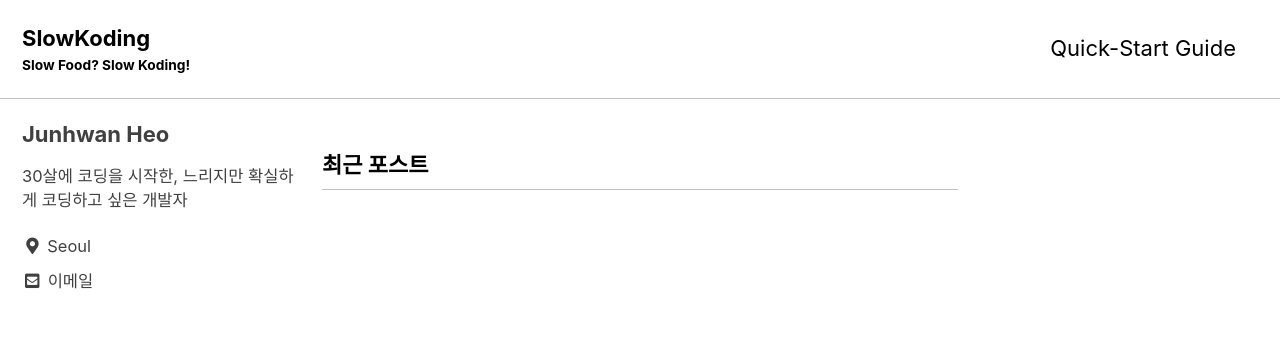
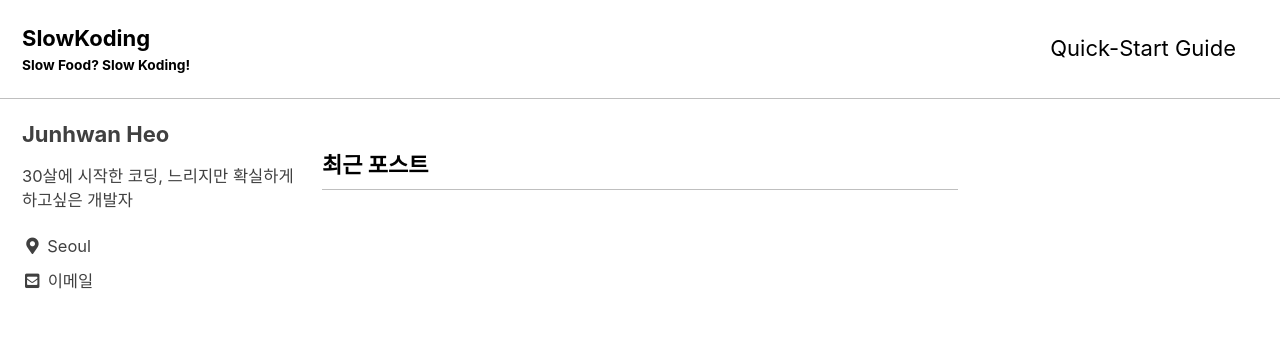
Before and after one commit to slowkoding/slowkoding.github.io, a Jekyll site: the page built from index.html, in a window 1280 px wide. Shown: the top 358 px of the page. Built offline with Jekyll 4.4.1, drawn with Linux system fonts in a browser that asks for light colours; cached includes are drawn as plain includes; the list of posts is cut into pages by our own code.

Commit message:
Update _config.yml

```diff
--- a/_config.yml
+++ b/_config.yml
@@ -104,7 +104,7 @@ analytics:
 author:
   name             : "Junhwan Heo"
   avatar           : # path of avatar image, e.g. "/assets/images/bio-photo.jpg"
-  bio              : "30살에 코딩을 시작한, 느리지만 확실하게 코딩하고 싶은 개발자"
+  bio              : "30살에 시작한 코딩, 느리지만 확실하게 하고싶은 개발자"
   location         : "Seoul"
   email            : "slowkoding@gmail.com"
   links:
```
